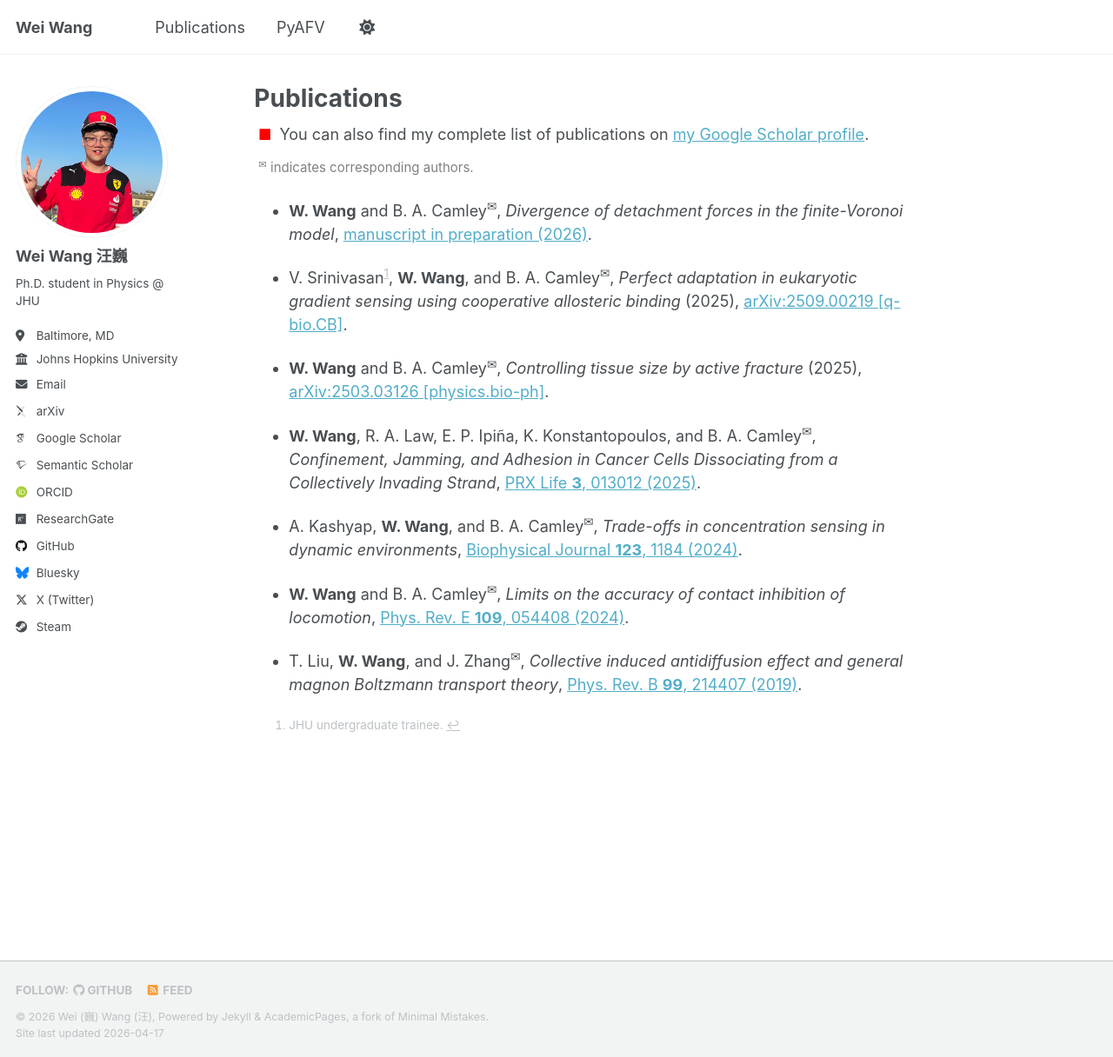
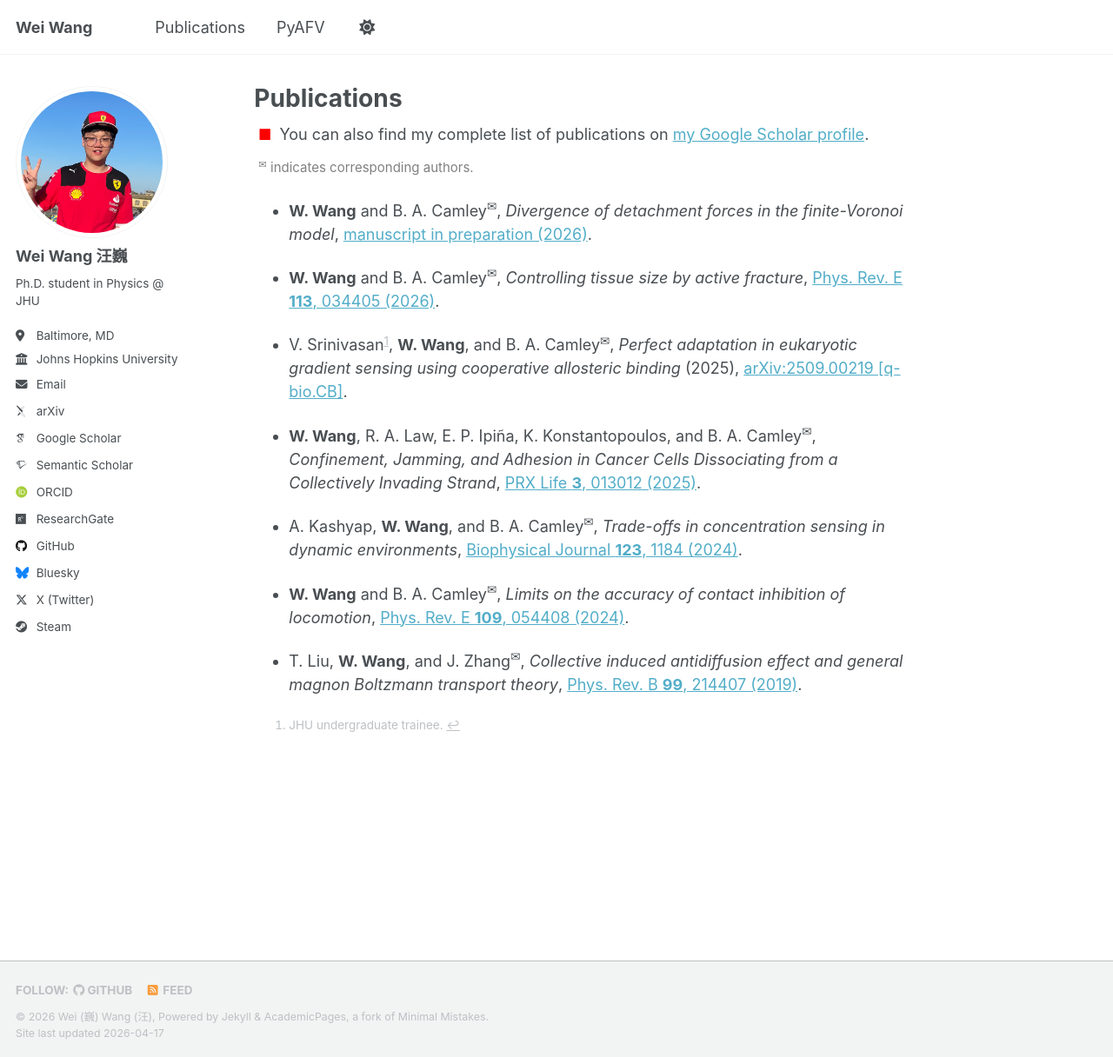
Before and after one commit to wwang721/academicpages, a Jekyll site: the page built from _pages/publications.md, in a window 1280 px wide and 1216 px high. Shown: the whole window at 87% size. Built offline with Jekyll 4.4.1, drawn with Linux system fonts in a browser that asks for light colours; some web fonts are replaced; a script that is not in the unit is left out.

Commit message:
:memo: Update wang2025controlling publication info

```diff
--- a/_pages/publications.md
+++ b/_pages/publications.md
@@ -15,10 +15,9 @@ author_profile: true
 
 - **W. Wang** and B. A. Camley<sup>✉</sup>, *Divergence of detachment forces in the finite-Voronoi model*, [manuscript in preparation (2026)](/404).
 
+- **W. Wang** and B. A. Camley<sup>✉</sup>, *Controlling tissue size by active fracture*, [Phys. Rev. E **113**, 034405 (2026)](https://doi.org/10.1103/dk15-hwzg).
+
 - V. Srinivasan[^1], **W. Wang**, and B. A. Camley<sup>✉</sup>, *Perfect adaptation in eukaryotic gradient sensing using cooperative allosteric binding* (2025), [arXiv:2509.00219 [q-bio.CB]](https://doi.org/10.48550/arXiv.2509.00219).
-
-- **W. Wang** and B. A. Camley<sup>✉</sup>, *Controlling tissue size by active fracture* (2025), [arXiv:2503.03126
-[physics.bio-ph]](https://doi.org/10.48550/arXiv.2503.03126).
 
 - **W. Wang**, R. A. Law, E. P. Ipiña, K. Konstantopoulos, and B. A. Camley<sup>✉</sup>, *Confinement, Jamming, and Adhesion in Cancer Cells Dissociating from a Collectively Invading Strand*, [<span style="white-space: nowrap;">PRX Life</span> **3**, 013012 (2025)](https://doi.org/10.1103/PRXLife.3.013012).
 
```
Also changed, not shown: _pages/about.md (+1 -1 lines).
